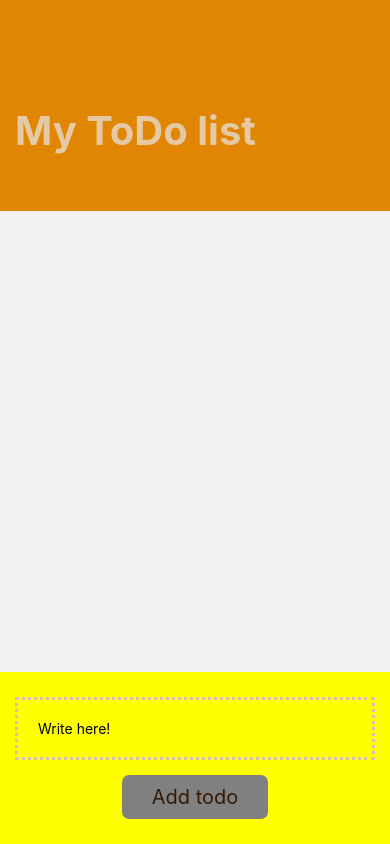
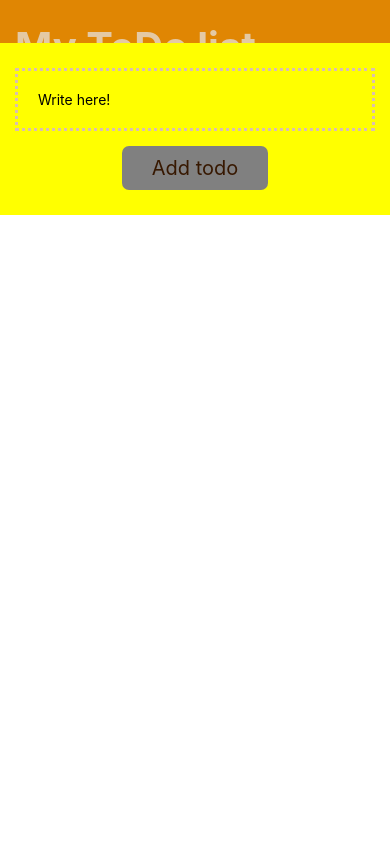
Before and after one commit to AbbeBlubb/react-native-todo, a React Native app: screen / in a window 390 px wide. Built offline with nearby package versions, Linux system fonts and the light colour scheme.

Commit message:
TodoList component and input section moved to new view for vertical arrangement

```diff
--- a/App.tsx
+++ b/App.tsx
@@ -30,6 +30,7 @@ export default function App() {
     <View style={styles.rootContainer}>
       <StatusBar style="auto" />
       <Header headerText="My ToDo list" testID="header" />
+      <View style={styles.bodySection}>
         <TodoList todoList={todoList} deleteTodo={deleteTodo} />
         <View style={styles.inputSection}>
           <View style={styles.inputWrapper}>
@@ -50,14 +51,16 @@ export default function App() {
           </View>
         </View>
       </View>
+    </View>
   );
 }
 
 const styles = StyleSheet.create({
   rootContainer: {
-    flex: 1,
     backgroundColor: "#F3F0F1",
-    alignItems: "center",
+  },
+  bodySection: {
+    height: "75%", // Header is 25 %
     justifyContent: "space-between",
   },
   inputSection: {
--- a/components/TodoList.tsx
+++ b/components/TodoList.tsx
@@ -12,7 +12,7 @@ export const TodoList = ({
   deleteTodo,
 }: ITodoList) => {
   return (
-    <View style={styles.todoListDisplayer}>
+    <View style={styles.todoList}>
       {todoList.map((todo, index) => {
         return (
           <View style={styles.todoListRow} key={index}>
@@ -32,7 +32,7 @@ export const TodoList = ({
 };
 
 const styles = StyleSheet.create({
-  todoListDisplayer: {
+  todoList: {
     width: "100%",
   },
   todoListRow: {
```
Lines whose indentation alone changed are shown as unchanged.
